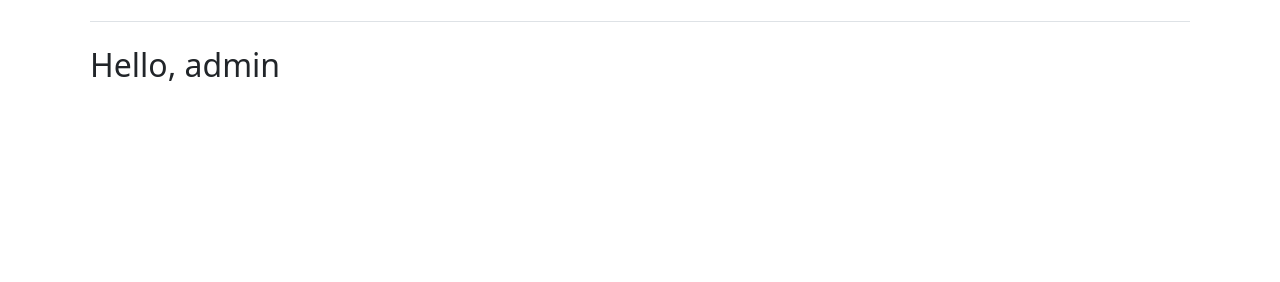
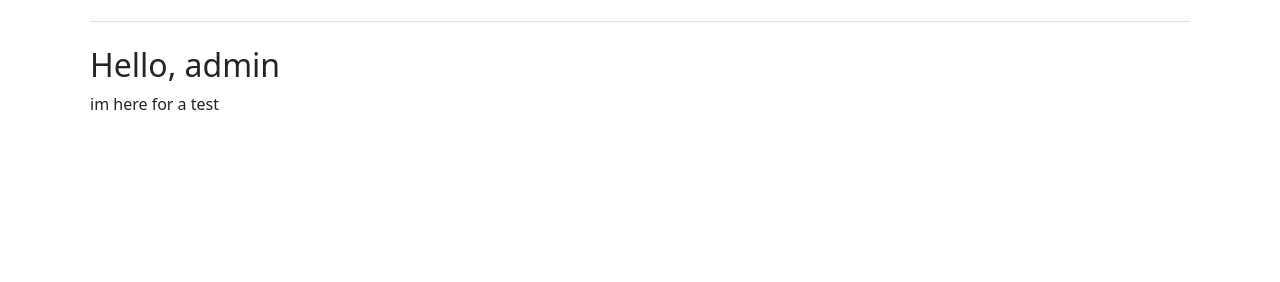
Before and after one commit to GreenSliceCo/flaskOnlineStore, a Flask app: page /dashboard in a window 1280 px wide. Shown: the part 71-353 px from the top of the page. Run offline with Flask 2, Linux system fonts and the light colour scheme; a user stored in the database is signed in.

Commit message:
test my branch

```diff
--- a/templates/dashboard.html
+++ b/templates/dashboard.html
@@ -10,5 +10,5 @@ Dashboard
 
 <h2>Hello, {{current_user.username}}</h2>
 
-
+<p>im here  for a test</p>
 {% endblock %}
```
